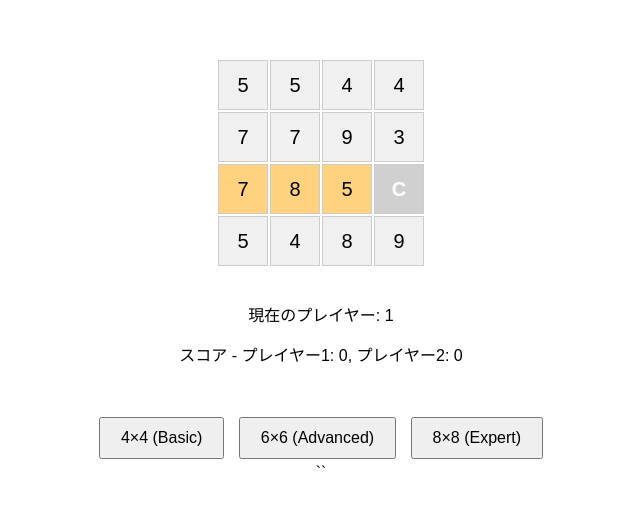
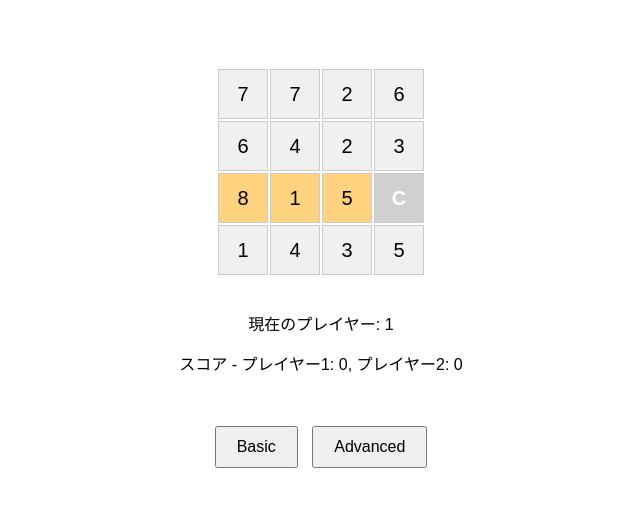
Before and after one commit to t-rakko/mattix, a plain HTML site: page index.html in a window 1280 px wide. Shown: the part 129-636 px from the top of the page, without its empty margins (319-959 px from the left). Drawn offline with Linux system fonts and the light colour scheme.

Commit message:
modified as a real Mattix

```diff
--- a/index.html
+++ b/index.html
@@ -3,7 +3,7 @@
 <head>
     <meta charset="UTF-8">
     <meta name="viewport" content="width=device-width, initial-scale=1.0">
-    <title>クロスチップ付きボードゲーム</title>
+    <title>WebMattix</title>
     <style>
         body {
             display: flex;
@@ -75,9 +75,8 @@ button {
     </div>
     <div id="gameOver" style="text-align:center;"></div>
     <div id="controls">
-        <button id="size4x4">4×4 (Basic)</button>
-        <button id="size6x6">6×6 (Advanced)</button>
-        <button id="size8x8">8×8 (Expert)</button>
+        <button id="size4x4">Basic</button>
+        <button id="size6x6">Advanced</button>
     </div>
     <script>
         const board = document.getElementById("board");
@@ -107,7 +106,7 @@ button {
             board.style.gridTemplateRows = `repeat(${boardSize}, 50px)`;
             board.innerHTML = ""; // 盤面をクリア
 
-            const randomValues = generateRandomValues(boardSize * boardSize);
+            const scoreValues = generateScoreValues(boardSize);
             for (let i = 0; i < boardSize * boardSize; i++) {
                 const cell = document.createElement("div");
                 cell.classList.add("cell");
@@ -119,7 +118,7 @@ button {
                     cell.textContent = "C";
                     cell.dataset.value = 0; // スコアには加算されない
                 } else {
-                    const value = randomValues.pop();
+                    const value = scoreValues.pop();
                     cell.textContent = value;
                     cell.dataset.value = value;
 
@@ -132,12 +131,19 @@ button {
             highlightValidMoves();
         }
 
-        // ランダム値生成
-        function generateRandomValues(count) {
-            const values = [];
-            for (let i = 0; i < count - 1; i++) {
+        // 盤面サイズごとに点数を生成。4×4、6×6の場合は実際のMattixに合わせる
+        function generateScoreValues(boardSize) {
+            values = [];
+            if (boardSize == 4) {
+                values = [1, 1, 2, 2, 3, 3, 4, 4, 5, 5, 6, 6, 7, 7, 8];
+            } else if (boardSize == 6) {
+                values = [1, 1, 1, 2, 2, 2, 3, 3, 3, 4, 4, 5, 5, 6, 6, 7, 7, 8, 8, 9, 9, 10, -1, -1, -2, -2, -3, -3, -4, -5, -6, -7, -8, -9, -10];
+            } else {
+                for (let i = 0; i < boardSize * boardSize - 1; i++) {
                     values.push(Math.floor(Math.random() * 9) + 1); // 1～9のランダム値
                 }
+            }
+
             return values.sort(() => Math.random() - 0.5); // シャッフル
         }
 
@@ -237,13 +243,8 @@ button {
             boardSize = 6;
             initializeGame();
         });
-        document.getElementById("size8x8").addEventListener("click", () => {
-            boardSize = 8;
-            initializeGame();
-        });
 
         initializeGame(); // ゲームを開始
     </script>
 </body>
 </html>
-``
```
Lines whose indentation alone changed are shown as unchanged.
